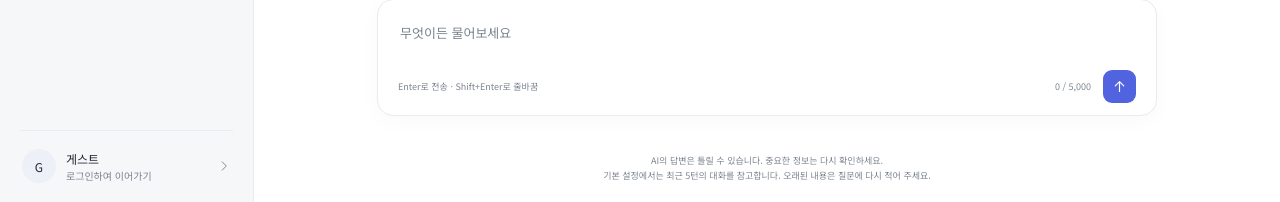
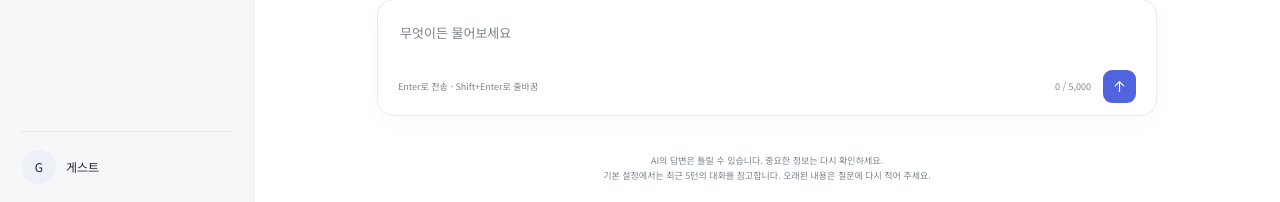
Before and after one commit to dori943/chatbot-service, a FastAPI app: page / in a window 1280 px wide. Shown: the part 647-849 px from the top of the page. Run offline with FastAPI, Linux system fonts and the light colour scheme.

Commit message:
chore: 하단 프로필의 중복 로그아웃 버튼 제거

```diff
--- a/static/css/base.css
+++ b/static/css/base.css
@@ -195,8 +195,6 @@ input:focus-visible {
   align-items: center;
   text-align: left;
   width: 100%;
-  background: transparent;
-  border: 0;
   border-top: 1px solid var(--line);
   padding: 18px 2px 0;
   gap: 10px
@@ -220,18 +218,6 @@ input:focus-visible {
   font-size: 12px;
   font-weight: 500;
   display: block
-}
-
-.profile small {
-  font-size: 10px;
-  color: var(--muted);
-  display: block
-}
-
-.profile svg {
-  width: 14px;
-  height: 14px;
-  color: var(--muted)
 }
 
 .main {
--- a/static/js/auth-ui.js
+++ b/static/js/auth-ui.js
@@ -54,9 +54,6 @@ export const syncAuthState = (reason = 'expired') => {
     $('.login-button')    .textContent = auth ? '로그아웃' : '로그인'
     $('.profile .avatar') .textContent = auth ? id[0].toUpperCase() : 'G'
     $('.profile strong')  .textContent = id || '게스트'
-    $('.profile small')   .textContent = auth ? '로그아웃' : '로그인하여 이어가기'
-
-    $('.profile')         .setAttribute('aria-label', auth ? `${id} 계정 로그아웃` : '로그인')
 
     window.dispatchEvent(new CustomEvent('authchange', { detail: { id: id ?? null, reason } }))
     if (auth) timer = setTimeout(syncAuthState, Math.min(auth.exp * 1000 - Date.now(), 2_147_483_647))
@@ -147,11 +144,11 @@ const submitAuth = async event => {
 // 인증 버튼·탭·폼의 이벤트를 연결한다.
 const bindAuthEvents = () => {
     // 로그인 상태에 따라 로그아웃하거나 로그인 창을 연다.
-    $$('[data-auth]').forEach(button => button.addEventListener('click', () => {
+    $('.login-button').addEventListener('click', () => {
         syncAuthState()
         if (auth) clearAuth(auth.token, 'logout')
         else openLogin()
-    }))
+    })
     // 닫기 버튼을 누르면 인증 요청과 창을 닫는다.
     $('[data-close]').addEventListener('click', () => {
         cancelAuthRequest()
--- a/templates/index.html
+++ b/templates/index.html
@@ -47,16 +47,12 @@
           대화가 여기에 모입니다.
         </p>
       </div>
-      <button class="profile" data-auth>
+      <div class="profile">
         <span class="avatar">G</span>
         <span class="profile-text">
           <strong>게스트</strong>
-          <small>로그인하여 이어가기</small>
         </span>
-        <svg viewBox="0 0 24 24" fill="none" stroke="currentColor" stroke-width="1.65" stroke-linecap="round" stroke-linejoin="round" aria-hidden="true">
-          <path d="m9 5 7 7-7 7"/>
-        </svg>
-      </button>
+      </div>
     </aside>
     <main class="main">
       <header class="topbar">
@@ -71,7 +67,7 @@
         </div>
         <div class="top-actions">
           <span id="header-user" class="header-user" hidden></span>
-          <button class="login-button" data-auth>로그인</button>
+          <button class="login-button">로그인</button>
         </div>
       </header>
       <div class="chat-body">
```
